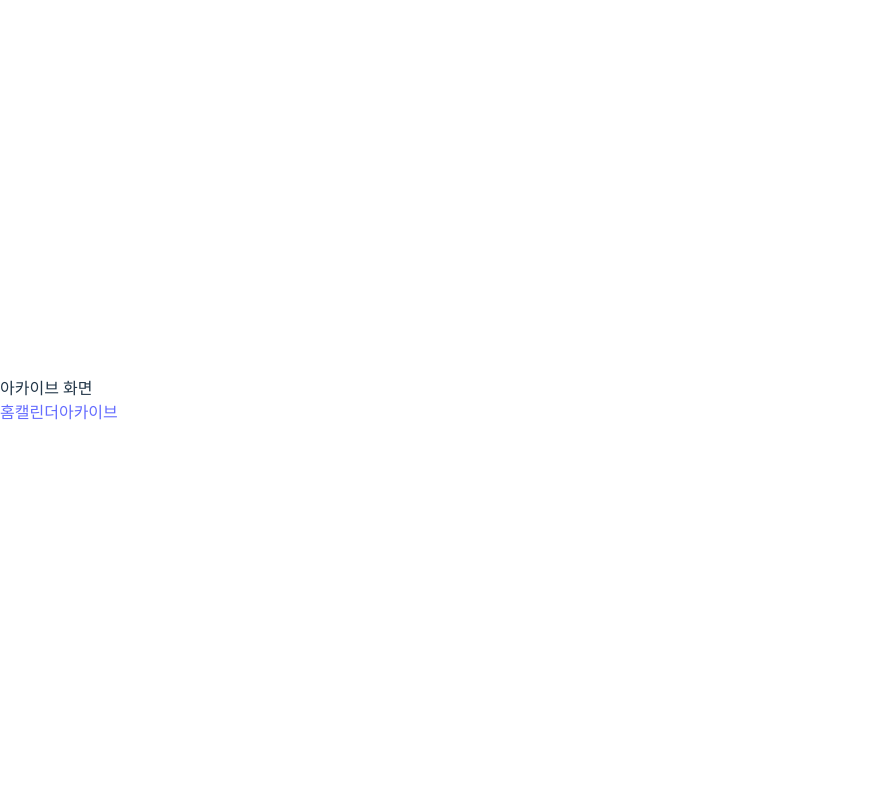
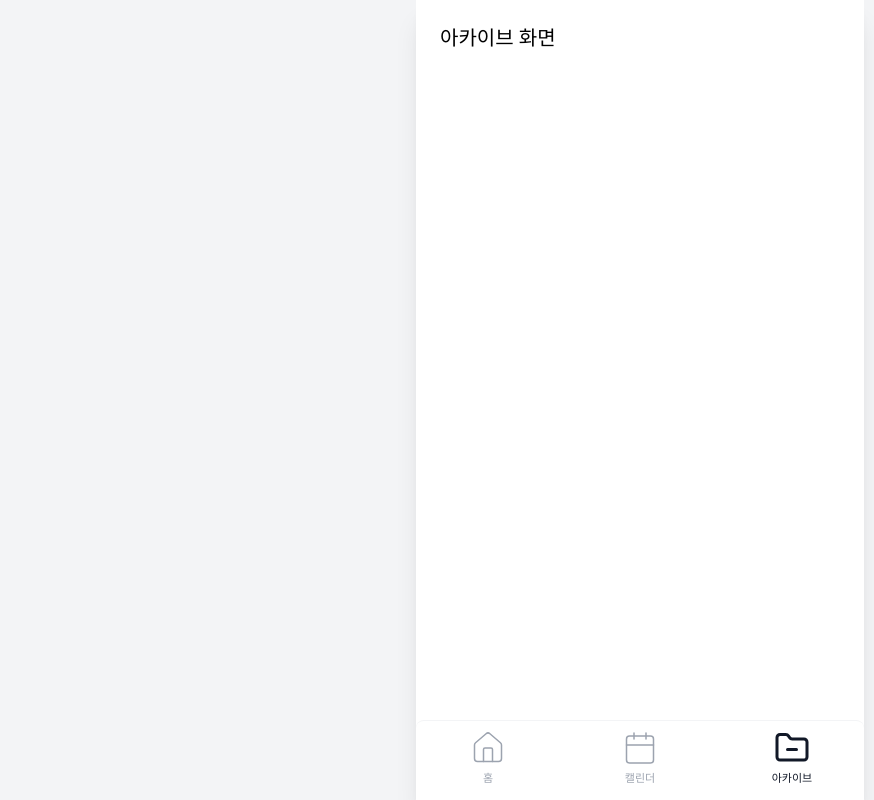
Before and after one commit to lifelab-org/lifelab-fe, a React (Vite) app: page /archive in a window 1280 px wide. Shown: the whole page, without its empty margins (0-874 px from the left). Built offline with nearby package versions, Linux system fonts and the light colour scheme.

Commit message:
feat/초기세팅/하단바 설정

```diff
--- a/index.html
+++ b/index.html
@@ -3,7 +3,7 @@
   <head>
     <meta charset="UTF-8" />
     <link rel="icon" type="image/svg+xml" href="/vite.svg" />
-    <meta name="viewport" content="width=device-width, initial-scale=1.0" />
+    <meta name="viewport" content="width=device-width, initial-scale=1.0, viewport-fit=cove" />
     <title>lifelab-fe</title>
   </head>
   <body>
--- a/package.json
+++ b/package.json
@@ -10,6 +10,7 @@
     "preview": "vite preview"
   },
   "dependencies": {
+    "lucide-react": "^0.575.0",
     "react": "^19.2.0",
     "react-dom": "^19.2.0",
     "react-router-dom": "^7.13.1"
--- a/src/App.jsx
+++ b/src/App.jsx
@@ -2,42 +2,27 @@ import { BrowserRouter, Routes, Route, Link, useLocation } from "react-router-do
 import Home from "./pages/Home";
 import Calendar from "./pages/Calendar";
 import Archive from "./pages/Archive";
+import BottomNav from "./components/BottomNav";
 
-function BottomNav() {
-  const location = useLocation();
 
-  const navItem = (path, label) => (
-    <Link
-      to={path}
-      className={`flex-1 text-center py-3 ${
-        location.pathname === path ? "text-blue-500 font-bold" : "text-gray-500"
-      }`}
-    >
-      {label}
-    </Link>
-  );
-
-  return (
-    <div className="fixed bottom-0 left-0 right-0 border-t bg-white flex">
-      {navItem("/", "홈")}
-      {navItem("/calendar", "캘린더")}
-      {navItem("/archive", "아카이브")}
-    </div>
-  );
-}
-
-export default function App() {
+function App() {
   return (
     <BrowserRouter>
-      <div className="pb-16">
-        {/* 하단바 공간 확보 */}
+      <div className="max-w-md mx-auto min-h-[100dvh] bg-white relative shadow-xl overflow-hidden flex flex-col font-sans">
+
+        <main className="flex-1 overflow-y-auto pb-[80px]">
           <Routes>
             <Route path="/" element={<Home />} />
             <Route path="/calendar" element={<Calendar />} />
             <Route path="/archive" element={<Archive />} />
           </Routes>
+        </main>
+
+        {/* 하단 네비게이션 바 */}
+        <BottomNav />
       </div>
-      <BottomNav />
     </BrowserRouter>
   );
 }
+
+export default App;
--- a/src/components/BottomNav.jsx
+++ b/src/components/BottomNav.jsx
@@ -0,0 +1,35 @@
+import { Home, Calendar, FolderMinus as Archive } from 'lucide-react';
+import { Link, useLocation } from 'react-router-dom';
+
+export default function BottomNav() {
+
+  const location = useLocation();
+
+  const navItems = [
+    { path: '/', label: '홈', icon: Home, },
+    { path: '/calendar', label: '캘린더', icon: Calendar },
+    { path: '/archive', label: '아카이브', icon: Archive },
+  ];
+
+  return (
+    <nav className="absolute bottom-0 w-full h-[80px] bg-white border-t border-gray-100 flex justify-between px-10 items-center pb-4 pt-3 rounded-t-lg">
+      {navItems.map((item) => {
+        const Icon = item.icon;
+        const isActive = location.pathname === item.path;
+
+        return (
+          <Link
+            key={item.path}
+            to={item.path}
+            className={`flex flex-col items-center gap-1 w-16 transition-colors ${
+              isActive ? 'text-gray-900' : 'text-gray-400 hover:text-gray-600'
+            }`}
+          >
+            <Icon size={36} strokeWidth={isActive ? 2 : 1} />
+            <span className="text-[11px] font-medium">{item.label}</span>
+          </Link>
+        );
+      })}
+    </nav>
+  );
+}
--- a/src/index.css
+++ b/src/index.css
@@ -2,72 +2,7 @@
 @tailwind components;
 @tailwind utilities;
 
-
-:root {
-  font-family: system-ui, Avenir, Helvetica, Arial, sans-serif;
-  line-height: 1.5;
-  font-weight: 400;
-
-  color-scheme: light dark;
-  color: rgba(255, 255, 255, 0.87);
-  background-color: #242424;
-
-  font-synthesis: none;
-  text-rendering: optimizeLegibility;
-  -webkit-font-smoothing: antialiased;
-  -moz-osx-font-smoothing: grayscale;
+body {
+  background-color: #f3f4f6;
+  margin: 0;
 }
-
-a {
-  font-weight: 500;
-  color: #646cff;
-  text-decoration: inherit;
-}
-a:hover {
-  color: #535bf2;
-}
-
-body {
-  margin: 0;
-  display: flex;
-  place-items: center;
-  min-width: 320px;
-  min-height: 100vh;
-}
-
-h1 {
-  font-size: 3.2em;
-  line-height: 1.1;
-}
-
-button {
-  border-radius: 8px;
-  border: 1px solid transparent;
-  padding: 0.6em 1.2em;
-  font-size: 1em;
-  font-weight: 500;
-  font-family: inherit;
-  background-color: #1a1a1a;
-  cursor: pointer;
-  transition: border-color 0.25s;
-}
-button:hover {
-  border-color: #646cff;
-}
-button:focus,
-button:focus-visible {
-  outline: 4px auto -webkit-focus-ring-color;
-}
-
-@media (prefers-color-scheme: light) {
-  :root {
-    color: #213547;
-    background-color: #ffffff;
-  }
-  a:hover {
-    color: #747bff;
-  }
-  button {
-    background-color: #f9f9f9;
-  }
-}
--- a/tailwind.config.js
+++ b/tailwind.config.js
@@ -1,6 +1,9 @@
 /** @type {import('tailwindcss').Config} */
 export default {
-  content: [],
+  content: [
+    "./index.html",
+    "./src/**/*.{js,ts,jsx,tsx}", // src 폴더 내 모든 파일을 감시
+  ],
   theme: {
     extend: {},
   },
```
Also changed, not shown: 1 other file (tests, documents, lock files or other folders). Lines whose indentation alone changed are shown as unchanged.
